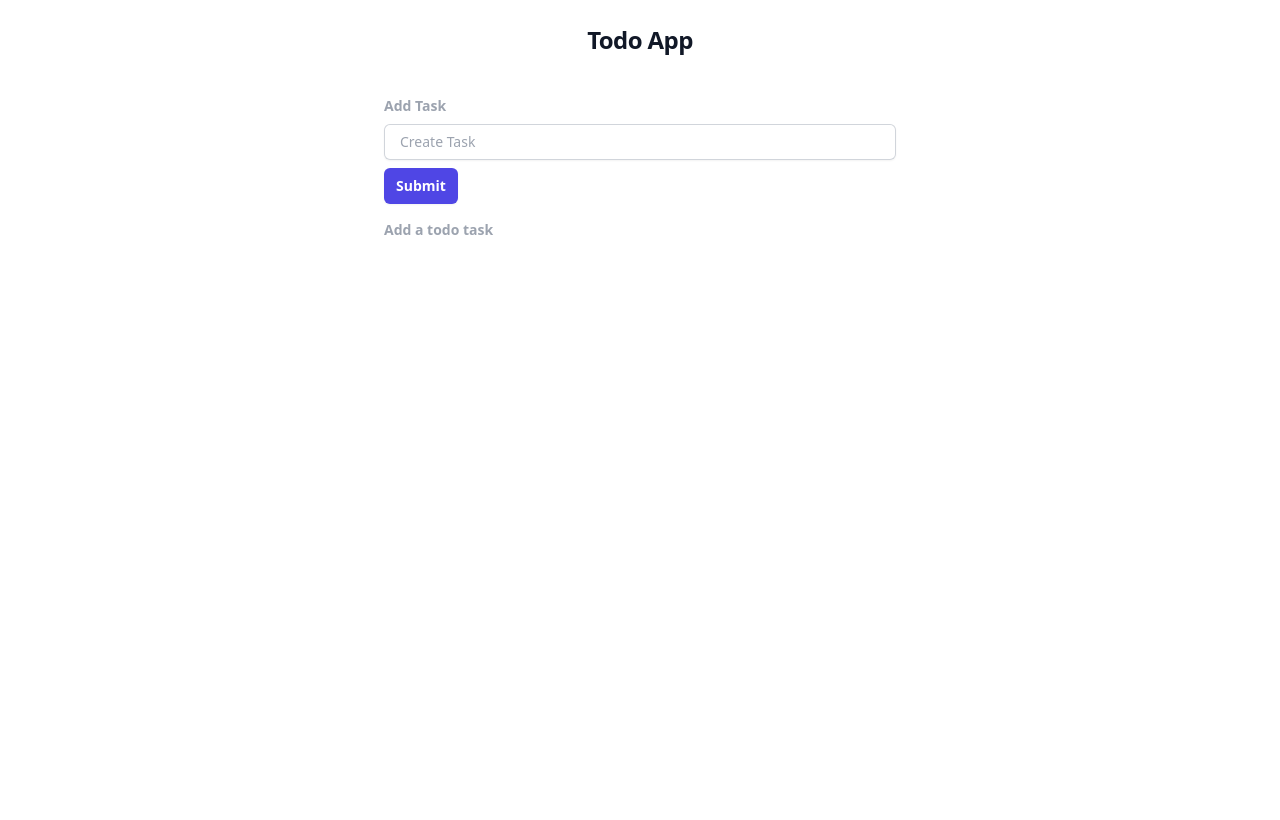
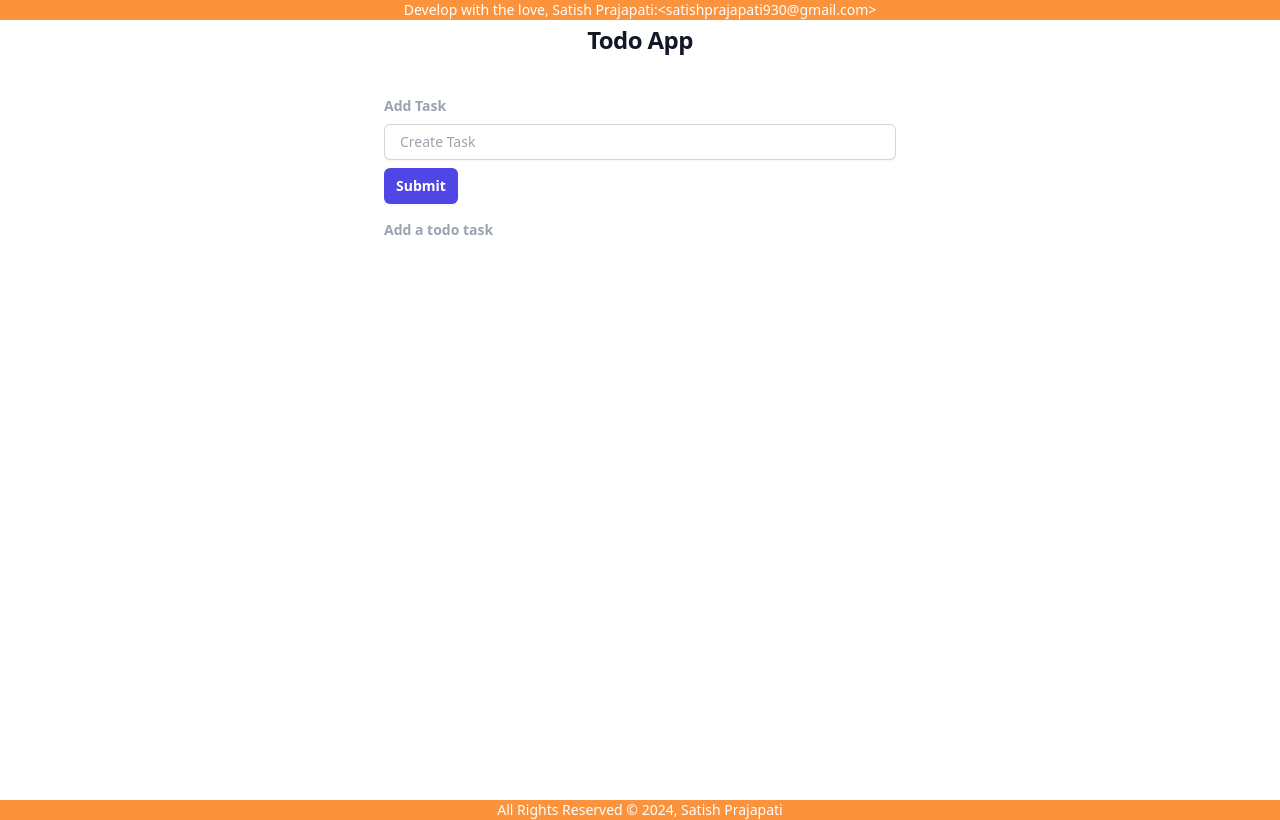
Before and after one commit to Satish9047/Angular-Todo, an Angular app: page / in a window 1280 px wide. Built offline with nearby package versions, Linux system fonts and the light colour scheme.

Commit message:
add header notes and the copyright reserved

```diff
--- a/src/app/todolist/todolist.component.html
+++ b/src/app/todolist/todolist.component.html
@@ -1,3 +1,10 @@
+<div class="fixed bg-orange-400 text-white text-center w-full">
+  <p class="text-sm">
+    Develop with the love, Satish Prajapati:<span ngNonBindable
+      >&lt;satishprajapati930&#64;gmail.com&gt;</span
+    >
+  </p>
+</div>
 <div class="flex min-h-screen flex-col px-4 py-6 lg:px-6">
   <div class="sm:mx-auto sm:w-full sm:max-w-sm md:max-w-lg">
     <h2 class="text-center text-2xl font-bold tracking-tight text-gray-900">
@@ -125,3 +132,8 @@
     </ul>
   </div>
 </div>
+<div class="bg-orange-400 text-white text-center">
+  <p class="text-sm">
+    All Rights Reserved © {{ currentYear }}, Satish Prajapati
+  </p>
+</div>
--- a/src/app/todolist/todolist.component.ts
+++ b/src/app/todolist/todolist.component.ts
@@ -1,5 +1,5 @@
 import { CommonModule } from '@angular/common';
-import { Component } from '@angular/core';
+import { Component, OnInit } from '@angular/core';
 import { FormsModule, NgForm } from '@angular/forms';
 
 type ITask = {
@@ -12,8 +12,9 @@ type ITask = {
   imports: [FormsModule, CommonModule],
   templateUrl: './todolist.component.html',
 })
-export class TodolistComponent {
+export class TodolistComponent implements OnInit {
   //INITIAL STATE
+  currentYear: number | null = null;
   task: string = '';
   taskList: ITask[] = [];
   completedTaskList: ITask[] = [];
@@ -28,6 +29,9 @@ export class TodolistComponent {
 
     this.updateTotalRemaningTasks();
     this.updateTotalCompletedTasks();
+  }
+  ngOnInit(): void {
+    this.currentYear = new Date().getFullYear();
   }
 
   // ADD TASK
```
